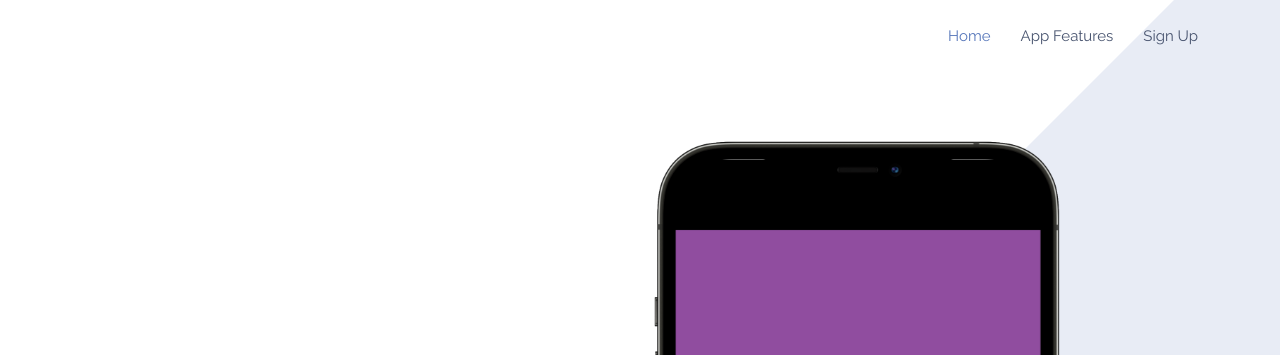
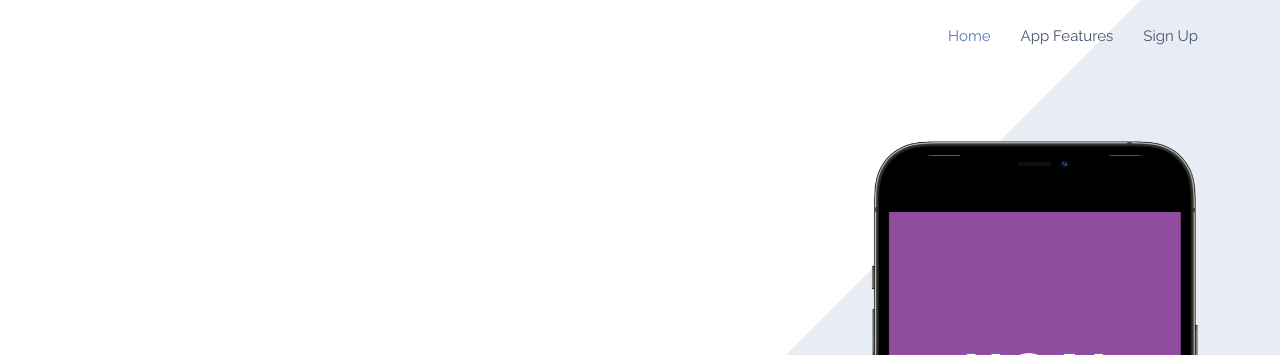
Before and after one commit to mubassirhayat/hcai-site, a plain HTML site: page index.html in a window 1280 px wide. Shown: the top 355 px of the page. Drawn offline with nearby package versions, Linux system fonts and the light colour scheme; a script that the page names is missing.

Commit message:
fixing the size issue

```diff
--- a/index.html
+++ b/index.html
@@ -105,7 +105,7 @@
           <div id="carouselExampleSlidesOnly" class="carousel slide" data-ride="carousel">
             <div class="carousel-inner">
               <div class="carousel-item active">
-                  <img src="assets/img/screens/2.png" class="d-block w-75" alt="">
+                  <img src="assets/img/screens/2.png" class="d-block w-75" style="width: 60% !important; float: right;" alt="">
                   <!-- <img src="..." class="d-block w-100" alt="..."> -->
               </div>
               <div class="carousel-item">
```
